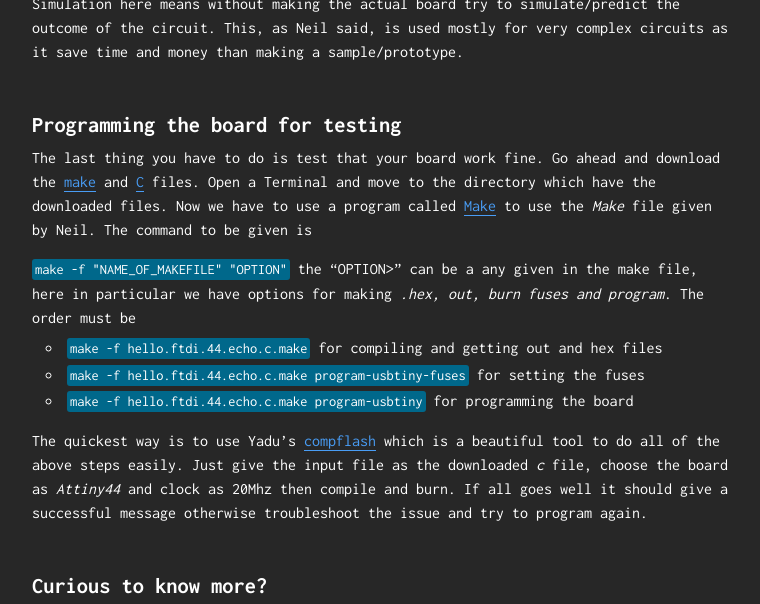
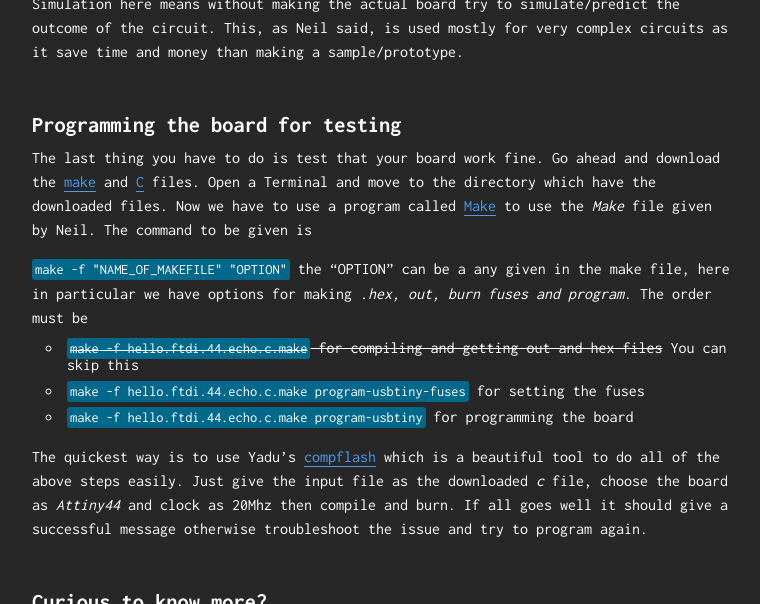
Before and after one commit to VishnuEaswaran/Fab17-instruct, a Jekyll site: the page built from _posts/2017-02-28-Elecronic Design.md, in a window 1280 px wide and 900 px high, scrolled down 5605 px, cut to the strip 0-604 px from the top of the window. Shown: the whole strip, without its empty margins (258-1018 px from the left). Built offline with Jekyll 4.4.1, drawn with Linux system fonts in a browser that asks for light colours.

Commit message:
Corrected the programming steps

```diff
--- a/_posts/2017-02-28-Elecronic Design.md
+++ b/_posts/2017-02-28-Elecronic Design.md
@@ -195,8 +195,8 @@ __or__
   The last thing you have to do is test that your board work fine. Go ahead and download the [make](http://academy.cba.mit.edu/classes/embedded_programming/hello.ftdi.44.echo.c.make) and [C](http://academy.cba.mit.edu/classes/embedded_programming/hello.ftdi.44.echo.c) files. Open a Terminal and move to the directory which have the downloaded files.
   Now we have to use a program called [Make](https://www.gnu.org/software/make/) to use the *Make* file given by Neil. The command to be given is
 
-  `make -f "NAME_OF_MAKEFILE" "OPTION"` the "OPTION>" can be a any given in the make file, here in particular we have options for making *.hex, out, burn fuses and program*. The order must be
-   - `make -f hello.ftdi.44.echo.c.make` for compiling and getting out and hex files
+  `make -f "NAME_OF_MAKEFILE" "OPTION"` the "OPTION" can be a any given in the make file, here in particular we have options for making *.hex, out, burn fuses and program*. The order must be
+   - ~~`make -f hello.ftdi.44.echo.c.make` for compiling and getting out and hex files~~ You can skip this
    - `make -f hello.ftdi.44.echo.c.make program-usbtiny-fuses` for setting the fuses
    - `make -f hello.ftdi.44.echo.c.make program-usbtiny` for programming the board
 
```
